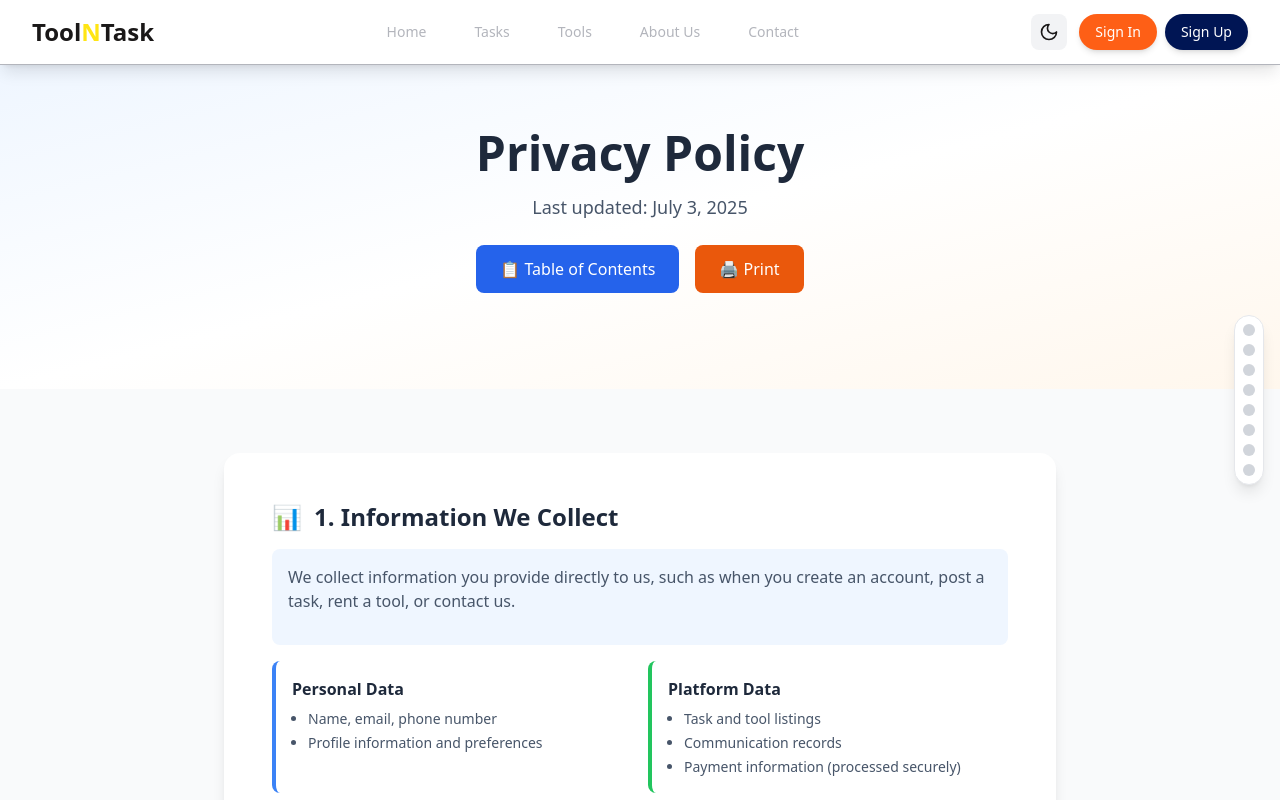
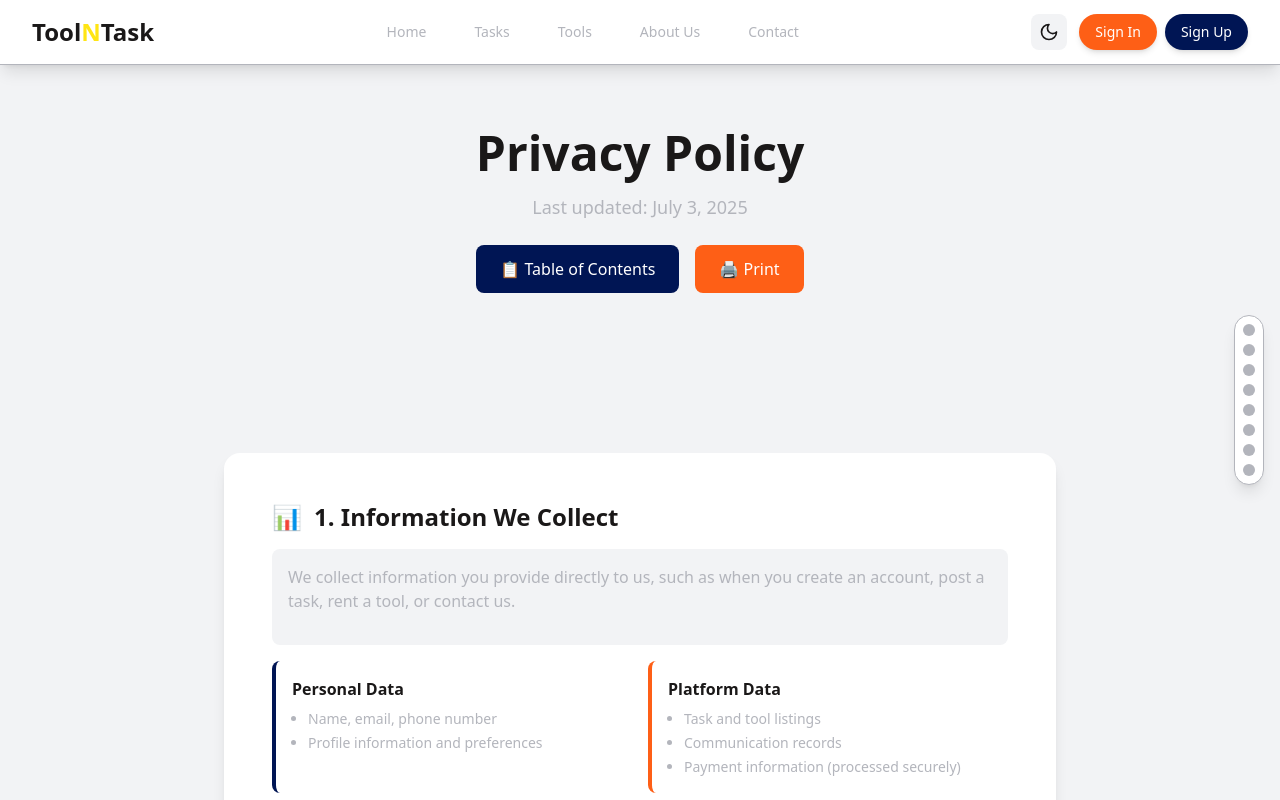
Before and after one commit to SeneshFitzroy/ToolnTask, a Next.js app: page /PrivacyPolicy in a window 1280 px wide. Shown: the top 800 px of the page. Built offline with nearby package versions, Linux system fonts and the light colour scheme.

Commit message:
feat: Enhanced src/components/Navigation.tsx, src/components/Footer.tsx, pages/PrivacyPolicy.tsx, pages/Home.tsx,  - Detailed changes: diff --git a/pages/Home.tsx b/pages/Home.tsx index... at 01:58 PM +0530, July 03, 2025

```diff
--- a/pages/Home.tsx
+++ b/pages/Home.tsx
@@ -93,12 +93,12 @@ export default function Home() {
   };
 
   return (
-    <div className="min-h-screen" style={{ backgroundColor: '#F2F3F5' }}>
+    <div className="min-h-screen" style={{ backgroundColor: '#FFFFFF' }}>
       <Navigation />
 
       {/* Hero Section */}
-      <div className="bg-white" style={{ backgroundColor: '#FFF' }}>
-        <div className="max-w-7xl mx-auto px-4 sm:px-6 lg:px-8 py-12 sm:py-16">
+      <div className="py-12 sm:py-16" style={{ backgroundColor: '#F2F3F5' }}>
+        <div className="max-w-7xl mx-auto px-4 sm:px-6 lg:px-8">
           <div className="grid grid-cols-1 lg:grid-cols-2 gap-8 lg:gap-12 items-center">
             <div className="text-center lg:text-left">
               <h1 className="text-3xl sm:text-4xl lg:text-5xl font-bold mb-4" style={{ color: '#1A1818' }}>
@@ -145,14 +145,14 @@ export default function Home() {
       </div>
 
       {/* Filter Section */}
-      <div className="py-12 shadow-sm border-t border-opacity-20" style={{ backgroundColor: '#FFF', borderColor: '#B3B5BC' }}>
+      <div className="py-12 shadow-sm border-t border-opacity-20" style={{ backgroundColor: '#FFFFFF', borderColor: '#B3B5BC' }}>
         <div className="max-w-7xl mx-auto px-4 sm:px-6 lg:px-8">
           <FilterButtons onFilterChange={handleFilterChange} activeFilter={activeFilter} />
         </div>
       </div>
 
       {/* Promoted Cards Section */}
-      <div className="max-w-7xl mx-auto px-4 sm:px-6 lg:px-8 py-16">
+      <div className="max-w-7xl mx-auto px-4 sm:px-6 lg:px-8 py-16" style={{ backgroundColor: '#FFFFFF' }}>
         <div className="flex justify-between items-center mb-8">
           <h2 className="text-2xl sm:text-3xl font-bold" style={{ color: '#1A1818' }}>
             Featured {activeFilter === 'all' ? '' : activeFilter.charAt(0).toUpperCase() + activeFilter.slice(1)}
--- a/pages/PrivacyPolicy.tsx
+++ b/pages/PrivacyPolicy.tsx
@@ -27,27 +27,33 @@ export default function PrivacyPolicy() {
   };
 
   return (
-    <div className="min-h-screen bg-gray-50 dark:bg-gray-900">
+    <div className="min-h-screen" style={{ backgroundColor: '#F2F3F5' }}>
       <Navigation />
 
       {/* Header Section */}
-      <div className="bg-gradient-to-br from-blue-50 via-white to-orange-50 dark:from-gray-800 dark:via-gray-900 dark:to-gray-800 py-12 sm:py-16">
+      <div className="py-12 sm:py-16" style={{ backgroundColor: '#F2F3F5' }}>
         <div className="max-w-4xl mx-auto px-4 sm:px-6 lg:px-8">
           <div className="text-center mb-8">
-            <h1 className="text-3xl sm:text-4xl lg:text-5xl font-bold text-slate-800 dark:text-white mb-4">Privacy Policy</h1>
-            <p className="text-lg text-slate-600 dark:text-gray-400 mb-6">
+            <h1 className="text-3xl sm:text-4xl lg:text-5xl font-bold mb-4" style={{ color: '#1A1818' }}>Privacy Policy</h1>
+            <p className="text-lg mb-6" style={{ color: '#B3B5BC' }}>
               Last updated: July 3, 2025
             </p>
             <div className="flex justify-center gap-4">
               <button
                 onClick={() => setShowTOC(!showTOC)}
-                className="bg-blue-600 hover:bg-blue-700 text-white px-6 py-3 rounded-lg font-medium transition-colors flex items-center gap-2"
+                className="text-white px-6 py-3 rounded-lg font-medium transition-colors flex items-center gap-2 border-0"
+                style={{ backgroundColor: '#001554' }}
+                onMouseEnter={(e) => e.currentTarget.style.backgroundColor = '#011659'}
+                onMouseLeave={(e) => e.currentTarget.style.backgroundColor = '#001554'}
               >
                 📋 Table of Contents
               </button>
               <button
                 onClick={() => window.print()}
-                className="bg-orange-600 hover:bg-orange-700 text-white px-6 py-3 rounded-lg font-medium transition-colors flex items-center gap-2"
+                className="text-white px-6 py-3 rounded-lg font-medium transition-colors flex items-center gap-2 border-0"
+                style={{ backgroundColor: '#FE5F16' }}
+                onMouseEnter={(e) => e.currentTarget.style.backgroundColor = '#FF5D13'}
+                onMouseLeave={(e) => e.currentTarget.style.backgroundColor = '#FE5F16'}
               >
                 🖨️ Print
               </button>
@@ -56,18 +62,30 @@ export default function PrivacyPolicy() {
 
           {/* Interactive Table of Contents */}
           {showTOC && (
-            <div className="bg-white dark:bg-gray-800 rounded-xl shadow-lg p-6 mb-6 animate-in slide-in-from-top duration-300">
-              <h3 className="text-xl font-bold text-slate-800 dark:text-white mb-4">Quick Navigation</h3>
+            <div className="rounded-xl shadow-lg p-6 mb-6 animate-in slide-in-from-top duration-300" style={{ backgroundColor: '#FFFFFF' }}>
+              <h3 className="text-xl font-bold mb-4" style={{ color: '#1A1818' }}>Quick Navigation</h3>
               <div className="grid grid-cols-1 md:grid-cols-2 gap-3">
                 {sections.map((section) => (
                   <button
                     key={section.id}
                     onClick={() => scrollToSection(section.id)}
-                    className={`flex items-center gap-3 p-3 rounded-lg text-left transition-colors ${
-                      activeSection === section.id
-                        ? 'bg-blue-100 dark:bg-blue-900/30 text-blue-700 dark:text-blue-300'
-                        : 'hover:bg-gray-100 dark:hover:bg-gray-700 text-slate-600 dark:text-gray-300'
-                    }`}
+                    className={`flex items-center gap-3 p-3 rounded-lg text-left transition-colors hover:scale-105`}
+                    style={{
+                      backgroundColor: activeSection === section.id ? '#FFE514' : 'transparent',
+                      color: activeSection === section.id ? '#1A1818' : '#B3B5BC'
+                    }}
+                    onMouseEnter={(e) => {
+                      if (activeSection !== section.id) {
+                        e.currentTarget.style.backgroundColor = '#F2F3F5';
+                        e.currentTarget.style.color = '#1A1818';
+                      }
+                    }}
+                    onMouseLeave={(e) => {
+                      if (activeSection !== section.id) {
+                        e.currentTarget.style.backgroundColor = 'transparent';
+                        e.currentTarget.style.color = '#B3B5BC';
+                      }
+                    }}
                   >
                     <span className="text-xl">{section.icon}</span>
                     <span className="font-medium">{section.title}</span>
@@ -83,46 +101,55 @@ export default function PrivacyPolicy() {
       <div className="max-w-4xl mx-auto px-4 sm:px-6 lg:px-8 py-12 sm:py-16 relative">
         {/* Floating Progress Indicator */}
         <div className="fixed right-4 top-1/2 transform -translate-y-1/2 hidden lg:block z-40">
-          <div className="bg-white dark:bg-gray-800 rounded-full shadow-lg p-2 border border-gray-200 dark:border-gray-700">
+          <div className="rounded-full shadow-lg p-2 border border-opacity-30" style={{ backgroundColor: '#FFFFFF', borderColor: '#B3B5BC' }}>
             {sections.map((section) => (
               <button
                 key={section.id}
                 onClick={() => scrollToSection(section.id)}
-                className={`block w-3 h-3 rounded-full mb-2 last:mb-0 transition-colors ${
-                  activeSection === section.id
-                    ? 'bg-blue-600'
-                    : 'bg-gray-300 dark:bg-gray-600 hover:bg-blue-400'
-                }`}
+                className={`block w-3 h-3 rounded-full mb-2 last:mb-0 transition-colors`}
+                style={{
+                  backgroundColor: activeSection === section.id ? '#001554' : '#B3B5BC'
+                }}
+                onMouseEnter={(e) => {
+                  if (activeSection !== section.id) {
+                    e.currentTarget.style.backgroundColor = '#FE5F16';
+                  }
+                }}
+                onMouseLeave={(e) => {
+                  if (activeSection !== section.id) {
+                    e.currentTarget.style.backgroundColor = '#B3B5BC';
+                  }
+                }}
                 title={section.title}
               />
             ))}
           </div>
         </div>
 
-        <div className="bg-white dark:bg-gray-800 rounded-2xl shadow-lg p-8 sm:p-12">
-          <div className="prose prose-slate dark:prose-invert max-w-none">
+        <div className="rounded-2xl shadow-lg p-8 sm:p-12" style={{ backgroundColor: '#FFFFFF' }}>
+          <div className="prose prose-slate max-w-none">
 
             <section id="information-collect" className="mb-8 scroll-mt-20">
               <div className="flex items-center gap-3 mb-4">
                 <span className="text-2xl">📊</span>
-                <h2 className="text-2xl font-bold text-slate-800 dark:text-white">1. Information We Collect</h2>
+                <h2 className="text-2xl font-bold" style={{ color: '#1A1818' }}>1. Information We Collect</h2>
               </div>
-              <div className="bg-blue-50 dark:bg-blue-900/20 rounded-lg p-4 mb-4">
-                <p className="text-slate-600 dark:text-gray-300 mb-4">
+              <div className="rounded-lg p-4 mb-4" style={{ backgroundColor: '#F2F3F5' }}>
+                <p className="mb-4" style={{ color: '#B3B5BC' }}>
                   We collect information you provide directly to us, such as when you create an account, post a task, rent a tool, or contact us.
                 </p>
               </div>
               <div className="grid grid-cols-1 md:grid-cols-2 gap-4">
-                <div className="bg-white dark:bg-gray-700 rounded-lg p-4 border-l-4 border-blue-500">
-                  <h4 className="font-semibold text-slate-800 dark:text-white mb-2">Personal Data</h4>
-                  <ul className="list-disc pl-4 text-slate-600 dark:text-gray-300 space-y-1 text-sm">
+                <div className="rounded-lg p-4 border-l-4" style={{ backgroundColor: '#FFFFFF', borderColor: '#001554' }}>
+                  <h4 className="font-semibold mb-2" style={{ color: '#1A1818' }}>Personal Data</h4>
+                  <ul className="list-disc pl-4 space-y-1 text-sm" style={{ color: '#B3B5BC' }}>
                     <li>Name, email, phone number</li>
                     <li>Profile information and preferences</li>
                   </ul>
                 </div>
-                <div className="bg-white dark:bg-gray-700 rounded-lg p-4 border-l-4 border-green-500">
-                  <h4 className="font-semibold text-slate-800 dark:text-white mb-2">Platform Data</h4>
-                  <ul className="list-disc pl-4 text-slate-600 dark:text-gray-300 space-y-1 text-sm">
+                <div className="rounded-lg p-4 border-l-4" style={{ backgroundColor: '#FFFFFF', borderColor: '#FE5F16' }}>
+                  <h4 className="font-semibold mb-2" style={{ color: '#1A1818' }}>Platform Data</h4>
+                  <ul className="list-disc pl-4 space-y-1 text-sm" style={{ color: '#B3B5BC' }}>
                     <li>Task and tool listings</li>
                     <li>Communication records</li>
                     <li>Payment information (processed securely)</li>
--- a/src/components/Navigation.tsx
+++ b/src/components/Navigation.tsx
@@ -16,7 +16,7 @@ const Navigation = () => {
   if (!mounted) return null;
 
   return (
-    <nav className="shadow-lg sticky top-0 z-50 border-b border-opacity-20" style={{ backgroundColor: '#FFF', borderColor: '#B3B5BC' }}>
+    <nav className="shadow-lg sticky top-0 z-50 border-b border-opacity-20" style={{ backgroundColor: '#FFFFFF', borderColor: '#B3B5BC' }}>
       <div className="max-w-7xl mx-auto px-4 sm:px-6 lg:px-8">
         <div className="flex justify-between items-center h-16">
           {/* Logo */}
```
Also changed, not shown: src/components/Footer.tsx (+5 -5 lines).
